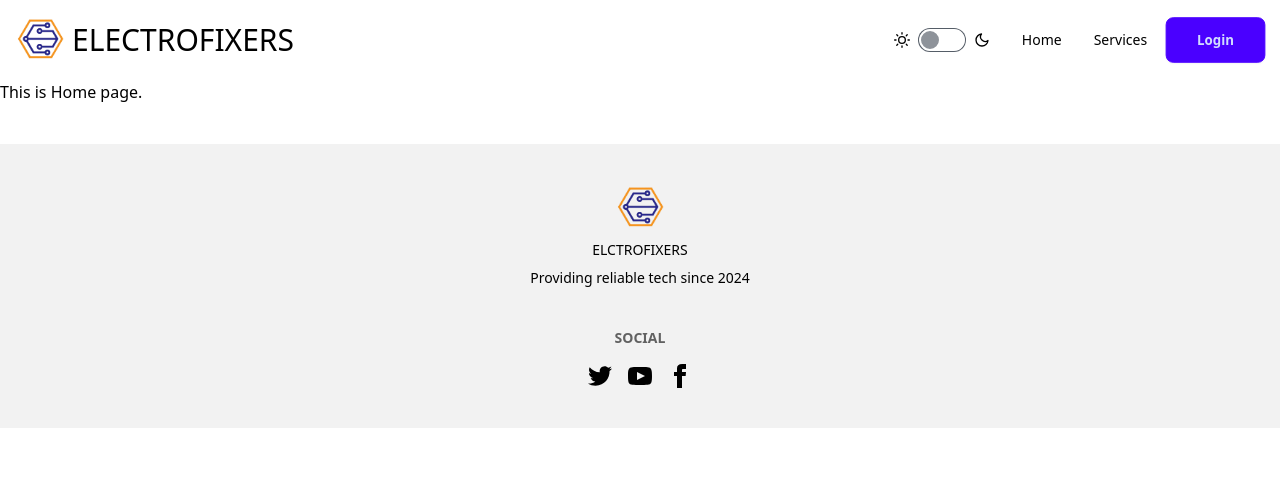
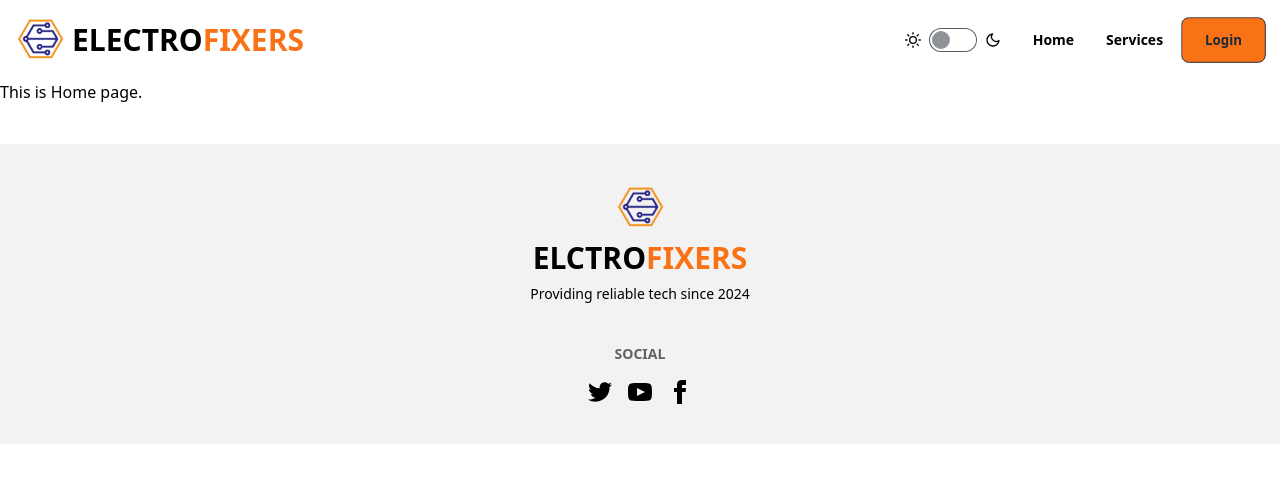
Before and after one commit to NiloyDas19/electrofixers-client, a React (Vite) app: page / in a window 1280 px wide. Shown: the top 482 px of the page. Built offline with nearby package versions, Linux system fonts and the light colour scheme; no server answers.

Commit message:
added private route

```diff
--- /dev/null
+++ b/src/components/AllServices/AllServices.jsx
@@ -0,0 +1,10 @@
+
+const AllServices = () => {
+    return (
+        <div>
+            This is All services Page.
+        </div>
+    );
+};
+
+export default AllServices;
--- /dev/null
+++ b/src/components/Dashboard/AddService/AddService.jsx
@@ -0,0 +1,10 @@
+
+const AddService = () => {
+    return (
+        <div>
+            This is Add Service.
+        </div>
+    );
+};
+
+export default AddService;
--- /dev/null
+++ b/src/components/Dashboard/BookedServices/BookedServices.jsx
@@ -0,0 +1,10 @@
+
+const BookedServices = () => {
+    return (
+        <div>
+            This is Booked Services.
+        </div>
+    );
+};
+
+export default BookedServices;
--- /dev/null
+++ b/src/components/Dashboard/ManageService/ManageService.jsx
@@ -0,0 +1,10 @@
+
+const ManageService = () => {
+    return (
+        <div>
+            This is ManageService.
+        </div>
+    );
+};
+
+export default ManageService;
--- /dev/null
+++ b/src/components/Dashboard/ServiceToDo/ServiceToDo.jsx
@@ -0,0 +1,10 @@
+
+const ServiceToDo = () => {
+    return (
+        <div>
+            This is Service to Do.
+        </div>
+    );
+};
+
+export default ServiceToDo;
--- a/src/components/Footer/Footer.jsx
+++ b/src/components/Footer/Footer.jsx
@@ -9,7 +9,7 @@ const Footer = () => {
         <footer className={`${isDark === 'dark' ? "bg-[#150d32]" : "bg-base-200"} footer footer-center p-10  mt-10`}>
             <aside>
                 <img src={logo} alt="" className="w-16 h-12"/>
-                <p>ELCTROFIXERS</p>
+                <p className="text-3xl font-bold">ELCTRO<span className="text-orange-500">FIXERS</span></p>
                 <p>Providing reliable tech since 2024</p>
             </aside>
             <nav>
--- a/src/components/Navbar/Navbar.jsx
+++ b/src/components/Navbar/Navbar.jsx
@@ -42,15 +42,15 @@ const Navbar = () => {
             </label>
         </li>
         <li><Link to="/">Home</Link></li>
-        <li><Link>Services</Link></li>
+        <li><Link to="/all-services">Services</Link></li>
         {  user && <li>
                 <details>
                     <summary>Dashboard</summary>
                     <ul className={`${isDark === 'dark' ? "bg-[#150d32]" : "bg-white"}`}>
-                        <li><Link>Add Service</Link></li>
-                        <li><Link>Manage Service</Link></li>
-                        <li><Link>Booked Services</Link></li>
-                        <li><Link>Service To Do</Link></li>
+                        <li><Link to="/add-service">Add Service</Link></li>
+                        <li><Link to="/manage-service">Manage Service</Link></li>
+                        <li><Link to="/booked-services">Booked Services</Link></li>
+                        <li><Link to="/service-to-do">Service To Do</Link></li>
                     </ul>
                 </details>
             </li>
@@ -65,14 +65,14 @@ const Navbar = () => {
                             </div>
                         </div>
                     </li>
-                    <li className="btn btn-primary" onClick={handleLogOut}><Link to="/" >Logout</Link></li>
+                    <li onClick={handleLogOut}><Link to="/" className="btn btn-outline bg-orange-500 px-6 font-bold" >Logout</Link></li>
                 </>
                 :
-                <li className="btn btn-primary" ><Link to="/login">Login</Link></li>
+                <li><Link to="/login" className="btn btn-outline bg-orange-500 px-6 font-bold">Login</Link></li>
         }
     </>
     return (
-        <div className={`flex justify-between p-2 ${isDark === 'dark' ? "bg-[#150d32]" : "bg-white"} top-0 z-10`}>
+        <div className={`flex justify-between p-2 ${isDark === 'dark' ? "bg-[#150d32]" : "bg-white"} top-0 z-10 font-bold`}>
             <div className="justify-start flex items-center ">
                 <div className="dropdown">
                     <div tabIndex={0} role="button" className="btn btn-ghost lg:hidden">
@@ -86,7 +86,7 @@ const Navbar = () => {
                 </div>
                 <Link to="/" className="flex justify-center items-center cursor-pointer">
                     <img src={logo} alt="" className="w-16 h-12" />
-                    <a className="text-3xl">ELECTROFIXERS</a>
+                    <a className="text-3xl font-semibold">ELECTRO<span className="text-orange-500">FIXERS</span></a>
                 </Link>
             </div>
             <div className="justify-end hidden lg:flex">
--- /dev/null
+++ b/src/components/Routes/PrivateRoute.jsx
@@ -0,0 +1,32 @@
+import { useContext } from "react";
+import { AuthContext } from "../../providers/AuthProviders";
+import { Navigate, useLocation } from "react-router-dom";
+import PropTypes from 'prop-types';
+
+const PrivateRoutes = ({ children }) => {
+    const { user, loading } = useContext(AuthContext);
+    const location = useLocation();
+
+    if (loading) {
+        return (
+            <div className="text-center">
+                <span className="loading loading-spinner loading-sm mx-auto"></span>
+                <span className="loading loading-spinner loading-md mx-auto"></span>
+                <span className="loading loading-spinner loading-lg mx-auto"></span>
+            </div>
+        );
+    }
+
+    if (user) {
+        return children;
+    }
+
+    return <Navigate state={location.pathname} to="/login"></Navigate>;
+};
+
+PrivateRoutes.propTypes = {
+    children: PropTypes.node,
+}
+
+
+export default PrivateRoutes;
```
Also changed, not shown: src/main.jsx (+26 -0 lines).
